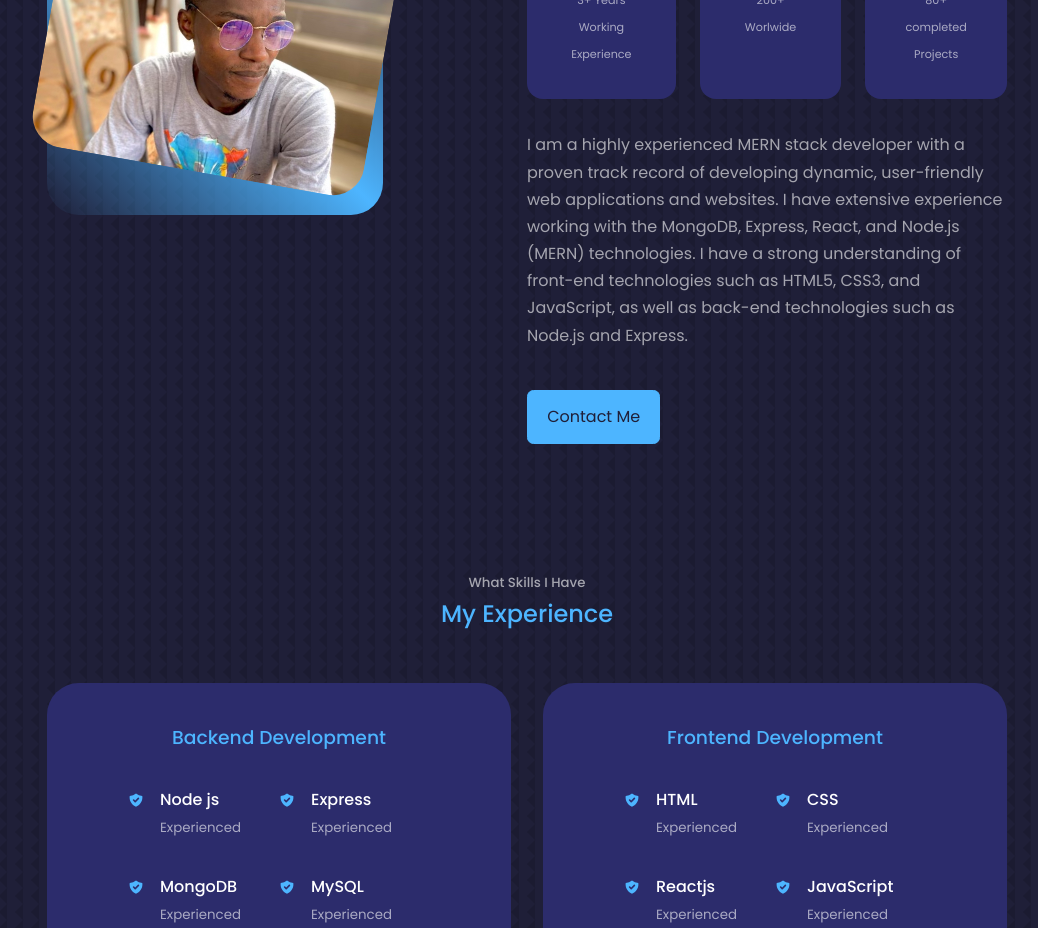
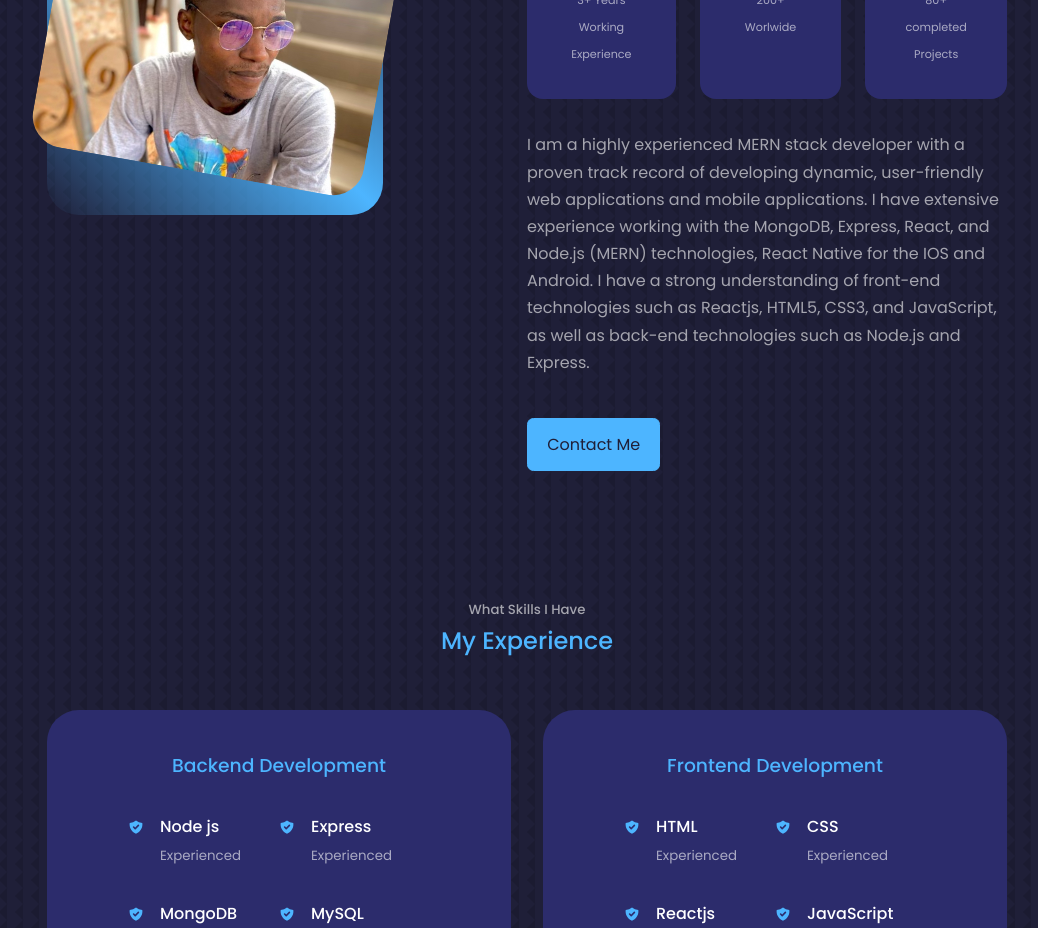
Before and after one commit to YINCOOS/My-Portfolio, a React (Create React App) app: page / in a window 1280 px wide. Shown: the part 1160-2088 px from the top of the page, without its empty margins (113-1151 px from the left). Built offline with nearby package versions, Linux system fonts and the light colour scheme.

Commit message:
added new line

```diff
--- a/src/components/About/About.jsx
+++ b/src/components/About/About.jsx
@@ -37,7 +37,7 @@ const About = () => {
                 </article>
             </div>
             <p>
-            I am a highly experienced MERN stack developer with a proven track record of developing dynamic, user-friendly web applications and websites. I have extensive experience working with the MongoDB, Express, React, and Node.js (MERN) technologies. I have a strong understanding of front-end technologies such as HTML5, CSS3, and JavaScript, as well as back-end technologies such as Node.js and Express.
+            I am a highly experienced MERN stack developer with a proven track record of developing dynamic, user-friendly web applications and mobile applications. I have extensive experience working with the MongoDB, Express, React, and Node.js (MERN) technologies, React Native for the IOS and Android. I have a strong understanding of front-end technologies such as Reactjs, HTML5, CSS3, and JavaScript, as well as back-end technologies such as Node.js and Express.
             </p>
             <a href='#Contact' className='btn btn-primary'>Contact Me</a>
         </div>
```
